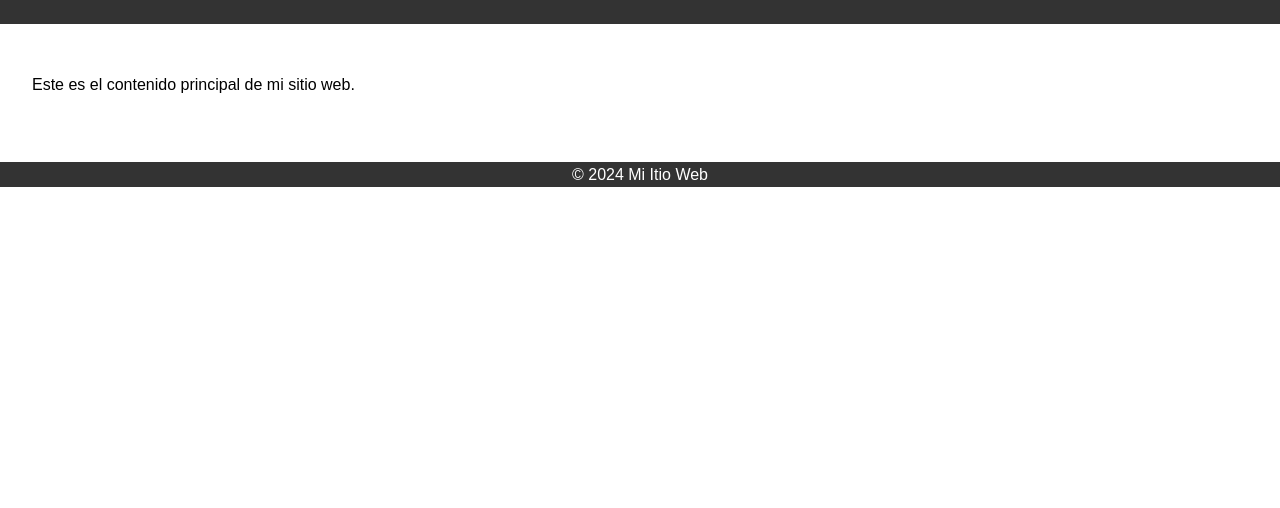
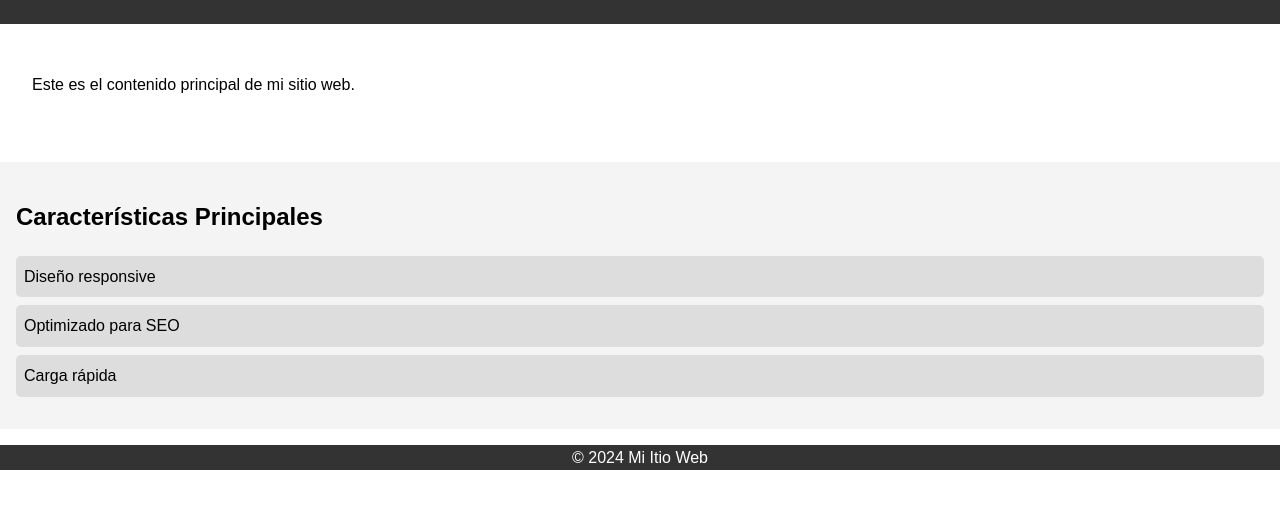
Before and after one commit to Isaac4023/first-repository, a plain HTML site: page index.html in a window 1280 px wide. Shown: the part 102-610 px from the top of the page. Drawn offline with Linux system fonts and the light colour scheme.

Commit message:
Primer cambio feature-test-1

```diff
--- a/index.html
+++ b/index.html
@@ -13,8 +13,17 @@
     <main>
         <p>Este es el contenido principal de mi sitio web.</p>
     </main>
+    <section id="caracteristicas">
+    <h2>Características Principales</h2>
+    <ul>
+        <li>Diseño responsive</li>
+     <li>Optimizado para SEO</li>
+     <li>Carga rápida</li>
+      </ul>
+    </section>
     <footer>
         <p>&copy; 2024 Mi Itio Web</p>
     </footer>
+
 </body>
 </html>
--- a/styles.css
+++ b/styles.css
@@ -21,3 +21,20 @@ footer {
   color: white;
   text-align: center;
 }
+#caracteristicas {
+    background-color: #f4f4f4;
+    padding: 1rem;
+    margin: 1rem 0;
+}
+
+#caracteristicas ul {
+    list-style-type: none;
+    padding: 0;
+}
+
+#caracteristicas li {
+    background-color: #ddd;
+    margin: 0.5rem 0;
+    padding: 0.5rem;
+    border-radius: 5px;
+}
```
